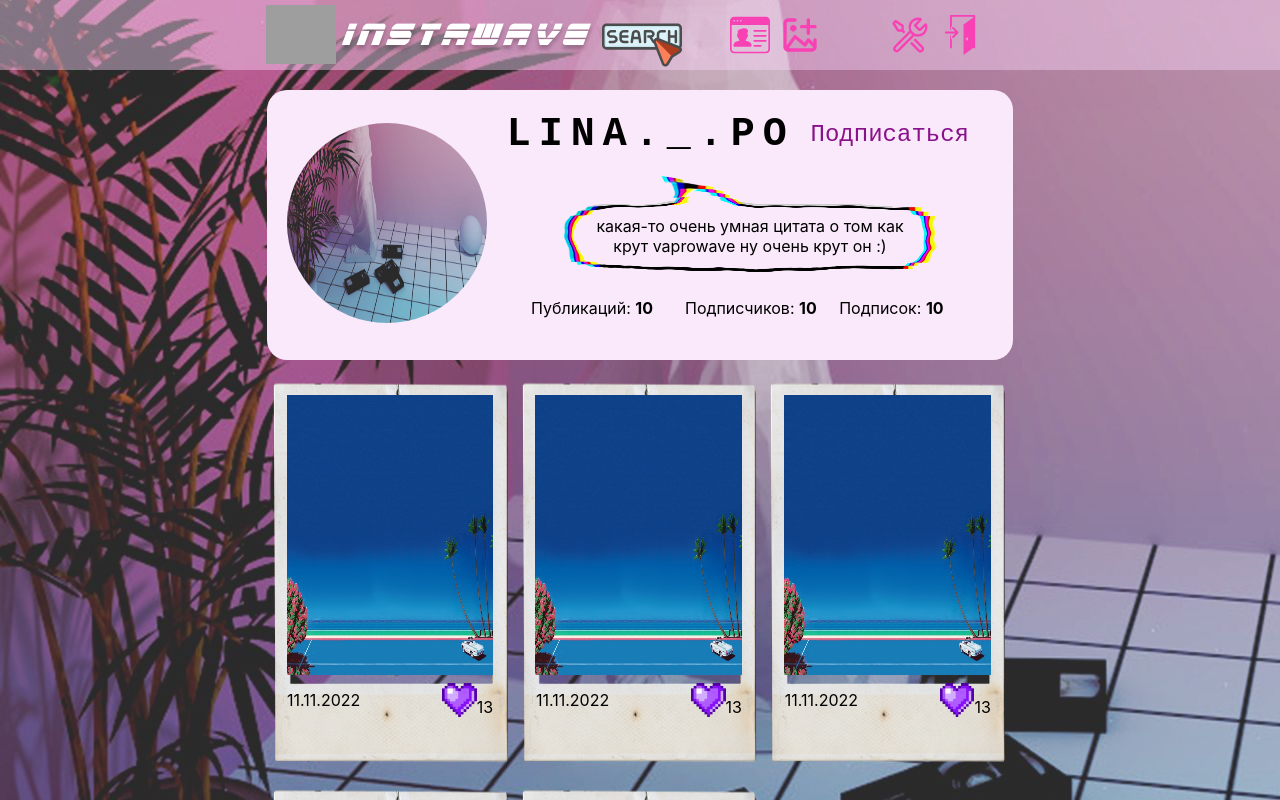
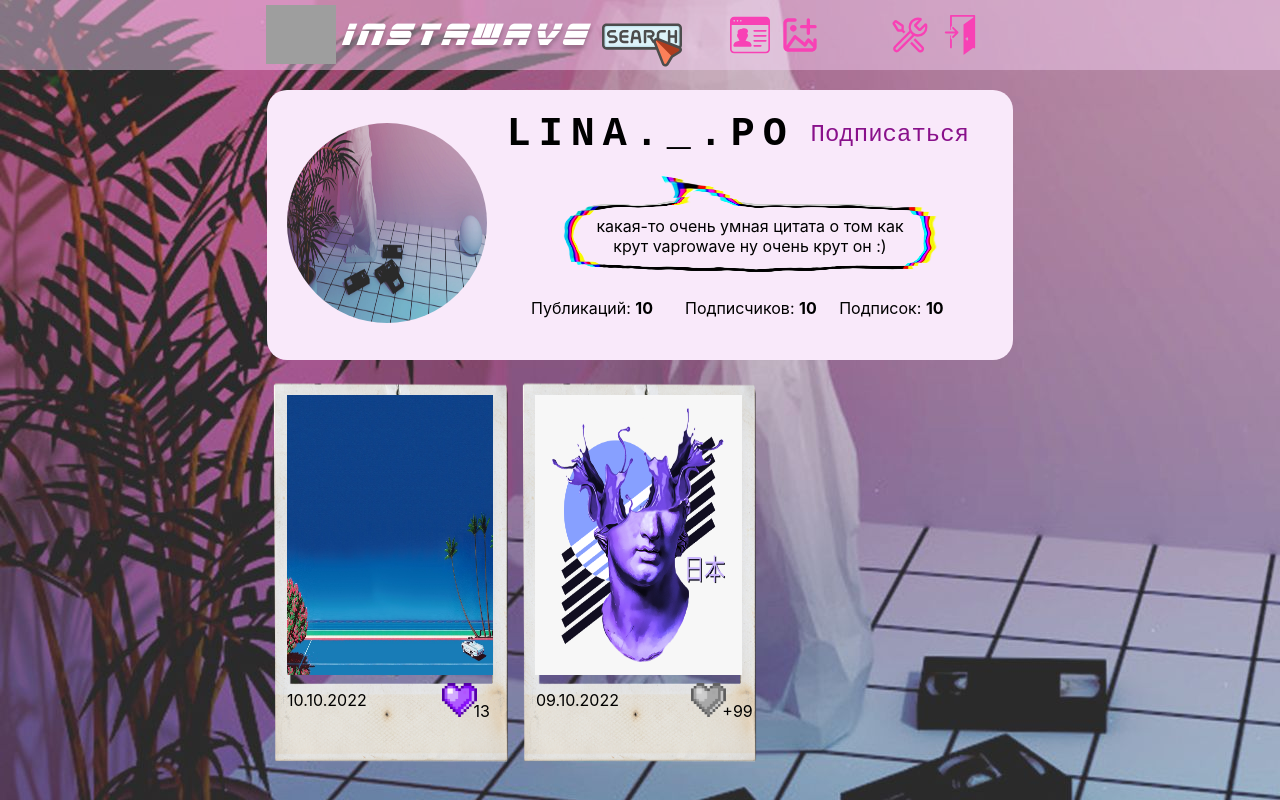
Before and after one commit to PolinaChubenko/InstaWave, a React (Create React App) app in the folder app/: page /profile in a window 1280 px wide. Shown: the top 800 px of the page. Built offline with nearby package versions, Linux system fonts and the light colour scheme; grey boxes are pictures that could not be loaded.

Commit message:
props in posts

```diff
--- /dev/null
+++ b/app/src/components/Main/Profile/Like.js
@@ -0,0 +1,11 @@
+import like from "../../../images/heart.png";
+import unlike from "../../../images/heart_unliked.png";
+
+const Like = (props) => {
+    if (props.is_liked) {
+        return <img alt='like' src={like}/>;
+    }
+    return <img alt='like' src={unlike}/>;
+}
+
+export default Like;
--- a/app/src/components/Main/Profile/Post.js
+++ b/app/src/components/Main/Profile/Post.js
@@ -1,16 +1,18 @@
 import style from "./Profile.module.css";
-import demo1 from "../../../images/demo/demo1.jpg";
-import like from "../../../images/heart.png";
+import Like from "./Like";
 
-const Post = () => {
+const Post = (props) => {
     return (
         <div className={style.posts_column}>
-            <img alt='demo1' src={demo1} className={style.post_img} />
+            <img className={style.post_img}
+                 src={props.post_src}
+                 alt={props.post_alt}
+            />
             <div className={style.post_description}>
-                <p>11.11.2022</p>
+                <p>{props.date}</p>
                 <div className={style.post_description_like}>
-                    <img alt='like' src={like}/>
-                    <div className={style.bottom_right}>13</div>
+                    <Like is_liked={props.is_liked} />
+                    <div className={style.bottom_right}>{props.likes_amount}</div>
                 </div>
 
             </div>
--- a/app/src/components/Main/Profile/Posts.js
+++ b/app/src/components/Main/Profile/Posts.js
@@ -1,5 +1,7 @@
 import style from "./Profile.module.css";
 import Post from "./Post";
+import demo1 from "../../../images/demo/demo1.jpg";
+import demo2 from "../../../images/demo/demo2.png";
 
 const Posts = () => {
     return (
@@ -7,11 +9,8 @@ const Posts = () => {
             <div></div>
             <div className={style.posts_table}>
                 <div className={style.posts_rows}>
-                    <Post />
-                    <Post />
-                    <Post />
-                    <Post />
-                    <Post />
+                    <Post post_src={demo1} post_alt={'demo1'} date={'10.10.2022'} likes_amount={'13'} is_liked={true}/>
+                    <Post post_src={demo2} post_alt={'demo2'} date={'09.10.2022'} likes_amount={'+99'} is_liked={false}/>
                 </div>
             </div>
             <div></div>
--- a/app/src/components/Main/Profile/Profile.module.css
+++ b/app/src/components/Main/Profile/Profile.module.css
@@ -138,6 +138,7 @@
 }
 
 .bottom_right {
-    margin-bottom: 0;
+    margin-bottom: -0.2em;
     margin-top: auto;
+    margin-left: -0.2em;
 }
```
Also changed, not shown: app/src/images/heart_unliked.png (added).
